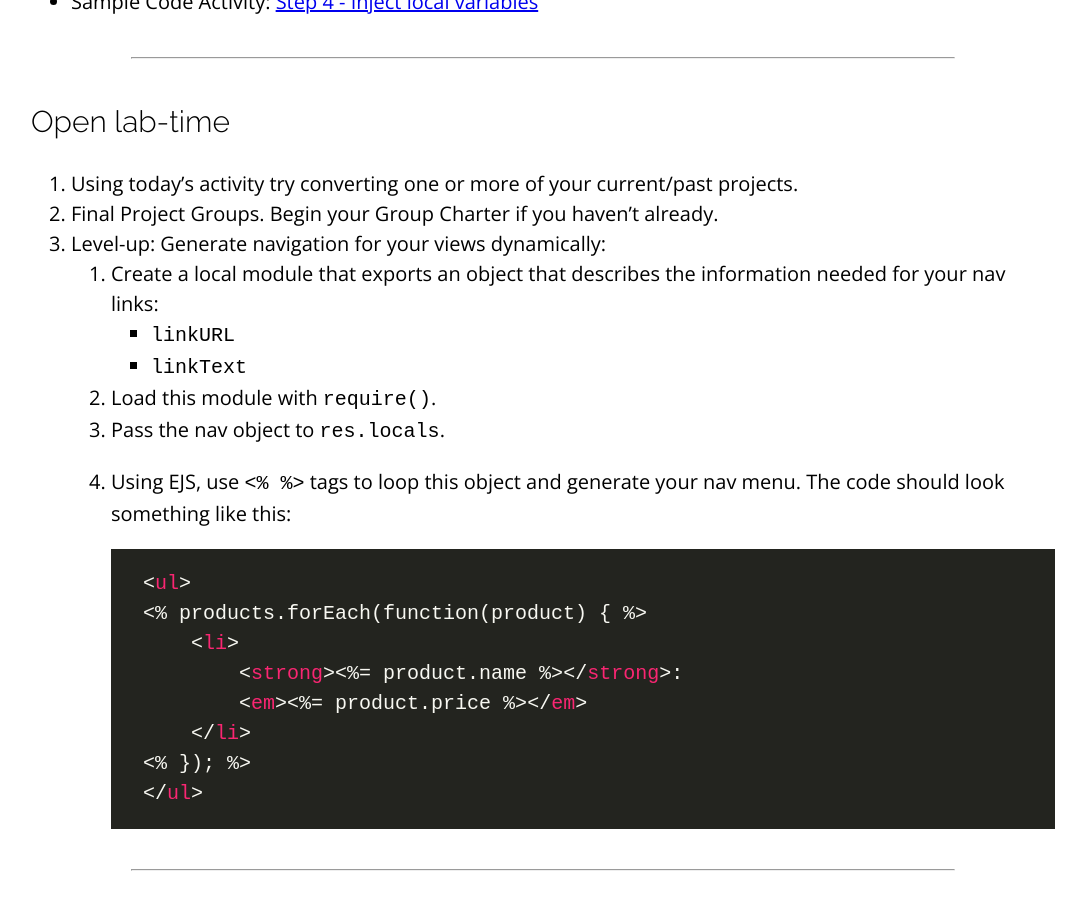
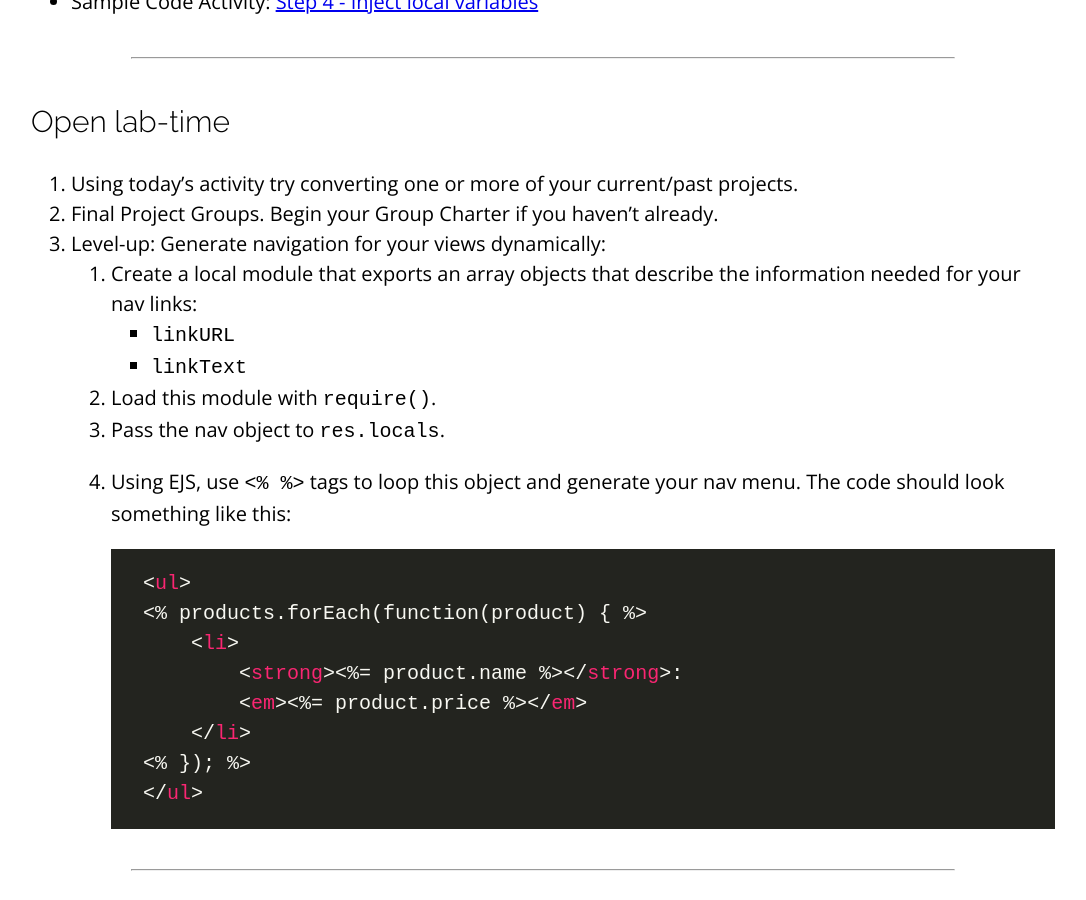
Before and after one commit to sait-wbdv/winter-2021, a Jekyll site: the page built from _posts/2021-03-15-view-engines.md, in a window 1280 px wide and 900 px high, scrolled down 3421 px. Shown: the whole window, without its empty margins (97-1183 px from the left). Built offline with Jekyll 4.4.1, drawn with Linux system fonts in a browser that asks for light colours; nearby versions of some CDN libraries.

```diff
--- a/_posts/2021-03-15-view-engines.md
+++ b/_posts/2021-03-15-view-engines.md
@@ -92,7 +92,7 @@ See Takeaways in [EJS Getting Started](https://github.com/sait-wbdv/sample-code/
 1. Using today's activity try converting one or more of your current/past projects.
 2. Final Project Groups. Begin your Group Charter if you haven't already.
 3. Level-up: Generate navigation for your views dynamically:
-    1. Create a local module that exports an object that describes the information needed for your nav links:
+    1. Create a local module that exports an array objects that describe the information needed for your nav links:
         - `linkURL`
         - `linkText`
     2. Load this module with `require()`.
```
Also changed, not shown: _posts/2021-03-16-view-route-parameters.md (+16 -1 lines).
